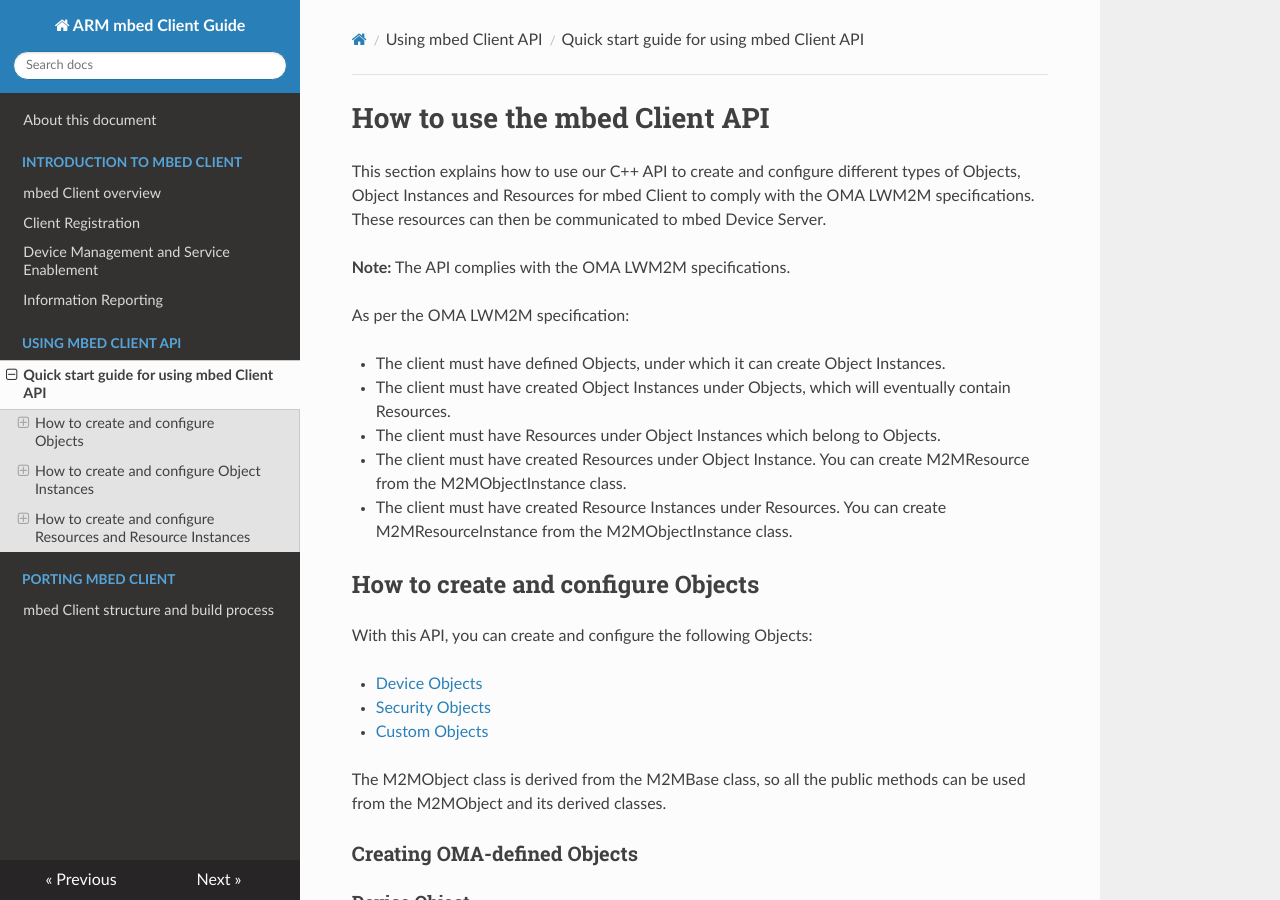
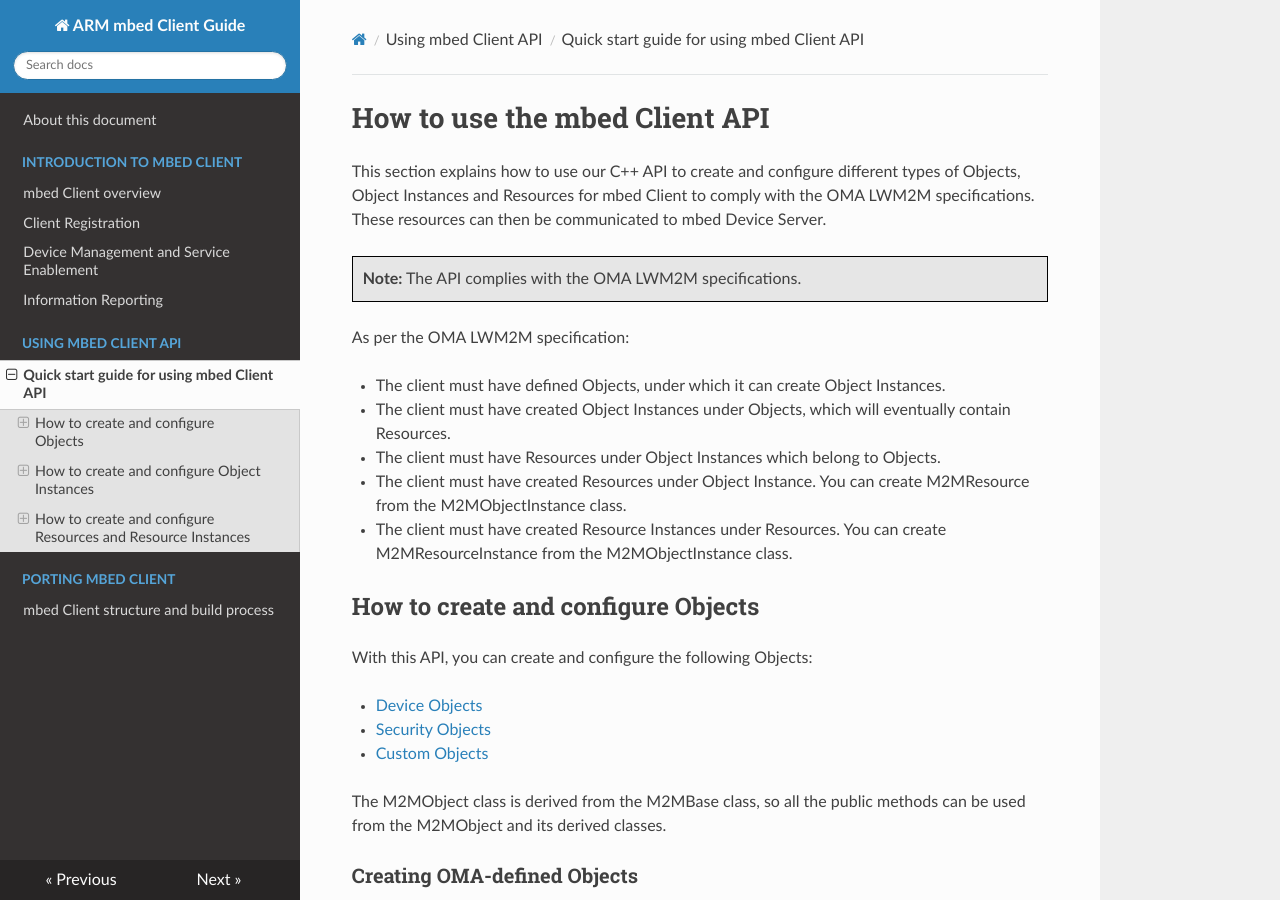
Before and after one commit to ARMmbed/mbed-client, an MkDocs documentation site: the page built from docs/Howto.md, in a window 1280 px wide and 900 px high. Built offline with MkDocs 1.6.1, drawn with Linux system fonts in a browser that asks for light colours; nearby versions of some CDN libraries; old or Windows-style settings are respelled for this version of MkDocs.

Commit message:
Formatting added to note.

```diff
--- a/docs/Howto.md
+++ b/docs/Howto.md
@@ -2,7 +2,7 @@
 
 This section explains how to use our C++ API to create and configure different types of Objects, Object Instances and Resources for mbed Client to comply with the OMA LWM2M specifications. These resources can then be communicated to mbed Device Server.
 
-**Note:** The API complies with the OMA LWM2M specifications.
+<span style="background-color:#E6E6E6;  border:1px solid #000;display:block; height:100%; padding:10px">**Note:** The API complies with the OMA LWM2M specifications.</span>
 
 As per the OMA LWM2M specification:
 
```
